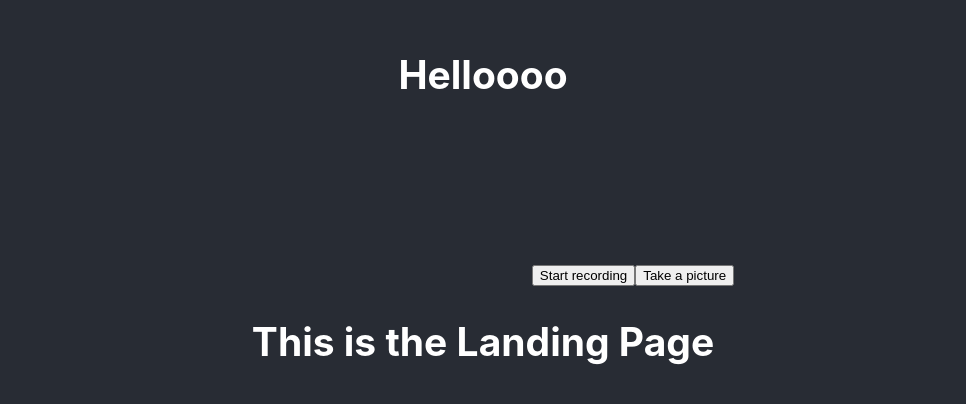
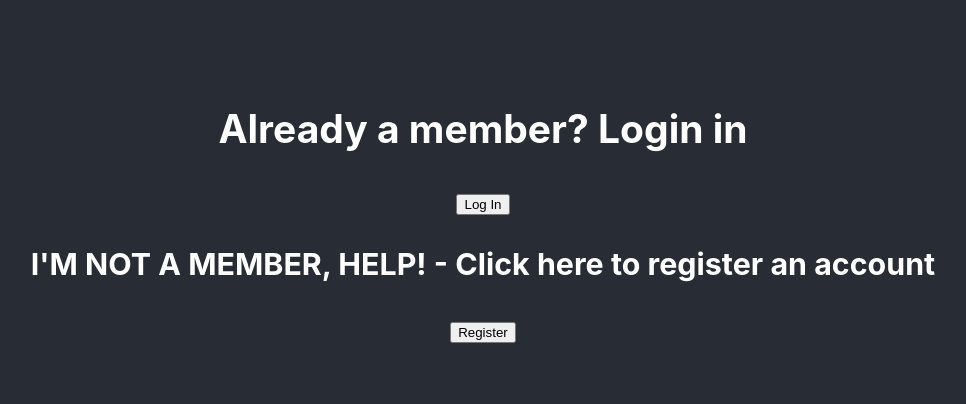
Before and after one commit to KiwiSM/Fotografen, a React (Create React App) app in the folder frontend/: page / in a window 1280 px wide. Shown: the part 192-596 px from the top of the page, without its empty margins (157-1123 px from the left). Built offline with nearby package versions, Linux system fonts and the light colour scheme; no server answers.

Commit message:
Recent changes

```diff
--- a/frontend/package.json
+++ b/frontend/package.json
@@ -12,6 +12,7 @@
     "@types/react-dom": "^18.0.6",
     "react": "^18.2.0",
     "react-dom": "^18.2.0",
+    "react-router-dom": "^6.4.1",
     "react-scripts": "5.0.1",
     "typescript": "^4.8.3",
     "web-vitals": "^2.1.4"
--- a/frontend/src/App.tsx
+++ b/frontend/src/App.tsx
@@ -1,16 +1,19 @@
 import './App.css';
 import React from "react";
-import LandingPage from './Components/LandingPage';
-import TakePhoto from './Components/TakePhoto';
+import { BrowserRouter as Router, Routes, Route } from "react-router-dom";
+
+import LandingPage from './Pages/LandingPage';
+import Login from './Pages/Login';
+import Register from './Pages/Register';
 
 export default function App() {
   return (
-    <section className="App">
-      <header className="App-header">
-      <h1>Helloooo</h1>
-      <TakePhoto />
-      <LandingPage />
-      </header>
-    </section>
+    <Router>
+      <Routes>
+        <Route path="/" element={<LandingPage />}/>
+        <Route path="/login" element={<Login />}/>
+        <Route path="/register" element={<Register />}/>
+      </Routes>
+    </Router>
   );
 };
--- a/frontend/src/Components/LandingPage.tsx
+++ /dev/null
@@ -1,19 +0,0 @@
-import React, { useEffect, useState } from "react";
-
-export default function LandingPage() {
-    const [pokemon, setPokemon] = useState<String[]>();
-
-    useEffect(() => {
-        async function getData() {
-            const response = await fetch("https://pokeapi.co/api/v2/pokemon?limit=151&offset=0");
-            const data = await response.json();
-            setPokemon(data.results)
-            console.log(pokemon);
-        };
-        getData();
-    }, []);
-
-    return (
-        <h1>This is the Landing Page</h1>
-    )
-}
--- /dev/null
+++ b/frontend/src/Pages/LandingPage.tsx
@@ -0,0 +1,19 @@
+import React from "react";
+import { Link } from "react-router-dom";
+
+export default function LandingPage() {
+    return (
+        <section className="App">
+            <header className="App-header">
+                <h2>Already a member? Login in</h2>
+                <Link to="/login">
+                    <button>Log In</button>
+                </Link>
+                <h3>I'M NOT A MEMBER, HELP! - Click here to register an account</h3>
+                <Link to="/register">
+                    <button>Register</button>
+                </Link>
+            </header>
+        </section>
+    )
+}
--- /dev/null
+++ b/frontend/src/Pages/Login.tsx
@@ -0,0 +1,7 @@
+import React from "react";
+
+export default function Login() {
+    return (
+        <h1>This is the Log In page</h1>
+    )
+}
--- /dev/null
+++ b/frontend/src/Pages/Register.tsx
@@ -0,0 +1,7 @@
+import React from "react";
+
+export default function Register() {
+    return (
+        <h1>This is the Register page</h1>
+    )
+}
```
Also changed, not shown: 1 other file (tests, documents, lock files or other folders).
